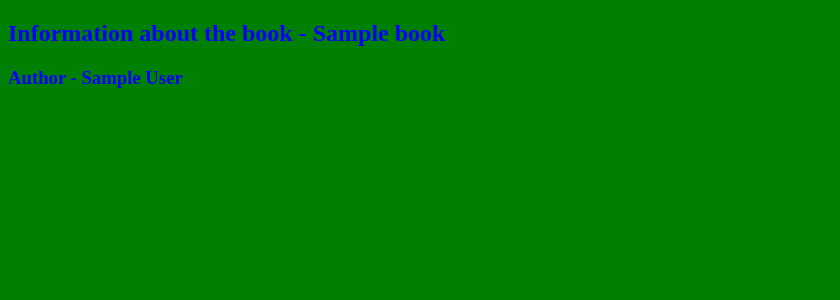
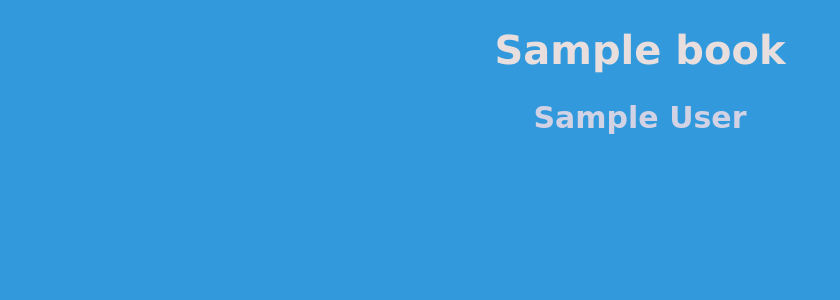
Before and after one commit to maxexplorer/bookshop, a Django app: template book_app/templates/book_app/one_book.html in a window 1280 px wide. Shown: the top 300 px of the page, without its empty margins (0-840 px from the left). Run offline with Django 3.2, Linux system fonts and the light colour scheme; the template is opened without the code that fills it: most values are stand-ins (such as "Sample title", 1, 10 or a date in 2020).

Commit message:
Add style css

```diff
--- a/book_app/static/book_app/css/one_book.css
+++ b/book_app/static/book_app/css/one_book.css
@@ -1,7 +1,13 @@
-h2 {
-    color: blue;
+h1 {
+    color: #e8dede;
+    text-align: center;
+    font-family: Geneva, Arial, Helvetica, sans-serif;
+    font-size: 40px;
 }
 
-h3 {
-    color: blue;
+h2 {
+    color: #d2d2e5;
+    text-align: center;
+    font-family: "Comic Sans MS", "Comic Sans", cursive;
+    font-size: 30px;
 }
--- a/book_app/templates/book_app/all_books.html
+++ b/book_app/templates/book_app/all_books.html
@@ -12,7 +12,7 @@
     <h2>List Books</h2>
     <ul>
         {% for book in books %}
-            <li><a href="{{ book.get_url }}">{{ book.title }}</a> {{ book.author }}</li>
+            <li><a href="{{ book.get_url }}">{{ book.title }}</a></li>
         {% endfor %}
     </ul>
 {% endblock content %}
--- a/book_app/templates/book_app/one_book.html
+++ b/book_app/templates/book_app/one_book.html
@@ -8,7 +8,7 @@
 {% block title %} Book {% endblock title %}
 
 {% block content %}
-    <h2>Information about the book - {{ book.title }}</h2>
-    <h3>Author - {{ book.author }}</h3>
+    <h1>{{ book.title }}</h1>
+    <h2>{{ book.author }}</h2>
 
 {% endblock content %}
--- a/static/css/base.css
+++ b/static/css/base.css
@@ -1,3 +1,3 @@
 html {
-    background-color: green;
+    background-color: #3199dc
 }
```
